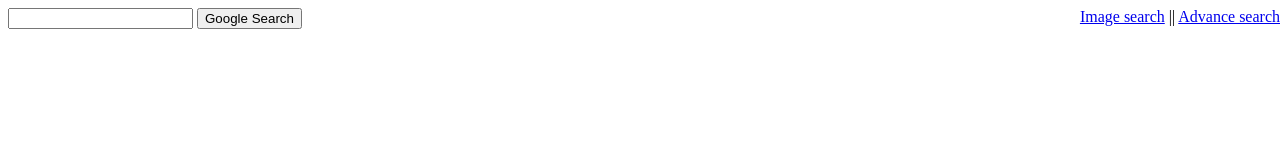
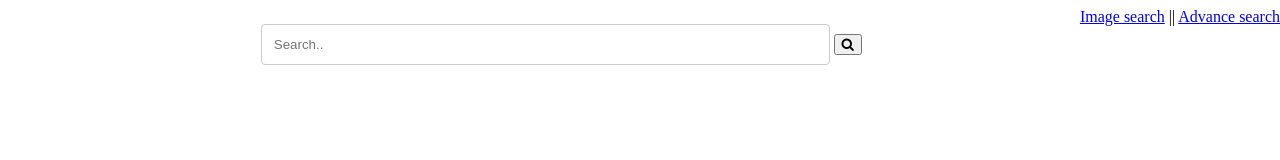
Before and after one commit to rajutheprogrammer/cs50project0, a plain HTML site: page index.html in a window 1280 px wide. Drawn offline with Linux system fonts and the light colour scheme.

Commit message:
added some css

```diff
--- a/index.html
+++ b/index.html
@@ -2,11 +2,42 @@
 <html lang="en">
     <head>
         <title>Search</title>
+        <link rel="stylesheet" href="https://cdnjs.cloudflare.com/ajax/libs/font-awesome/4.7.0/css/font-awesome.min.css">
         <style>
             .right{
             position:absolute;
             right:0px;
         }
+        .center{
+            margin: auto;
+  width: 60%;
+  border-radius: 25px;
+
+  padding: 10px;
+
+
+        }
+        input[type=text], select, textarea {
+  width: 75%;
+  padding: 12px;
+  border: 1px solid #ccc;
+  border-radius: 4px;
+  box-sizing: border-box;
+  margin-top: 6px;
+  margin-bottom: 16px;
+  resize: vertical;
+}
+input[type=submit] {
+  background-color: #4CAF50;
+  color: white;
+  padding: 12px 20px;
+  border: none;
+  border-radius: 4px;
+  cursor: pointer;
+  position:absolute;
+  width: 60%;
+}
+
         </style>
     </head>
     <body>
@@ -15,9 +46,12 @@
             <span>||</span>
             <a href="/html/default.asp">Advance search</a></div>
 
-        <form action="https://google.com/search">
-            <input type="text" name="q">
-            <input type="submit" value="Google Search">
+       <div class="center"> <form action="https://google.com/search">
+        <input type="text" placeholder="Search.." name="search">
+        <button type="submit"><i class="fa fa-search"></i></button>
         </form>
+    </div>
+        <p>
+
     </body>
 </html>
```
